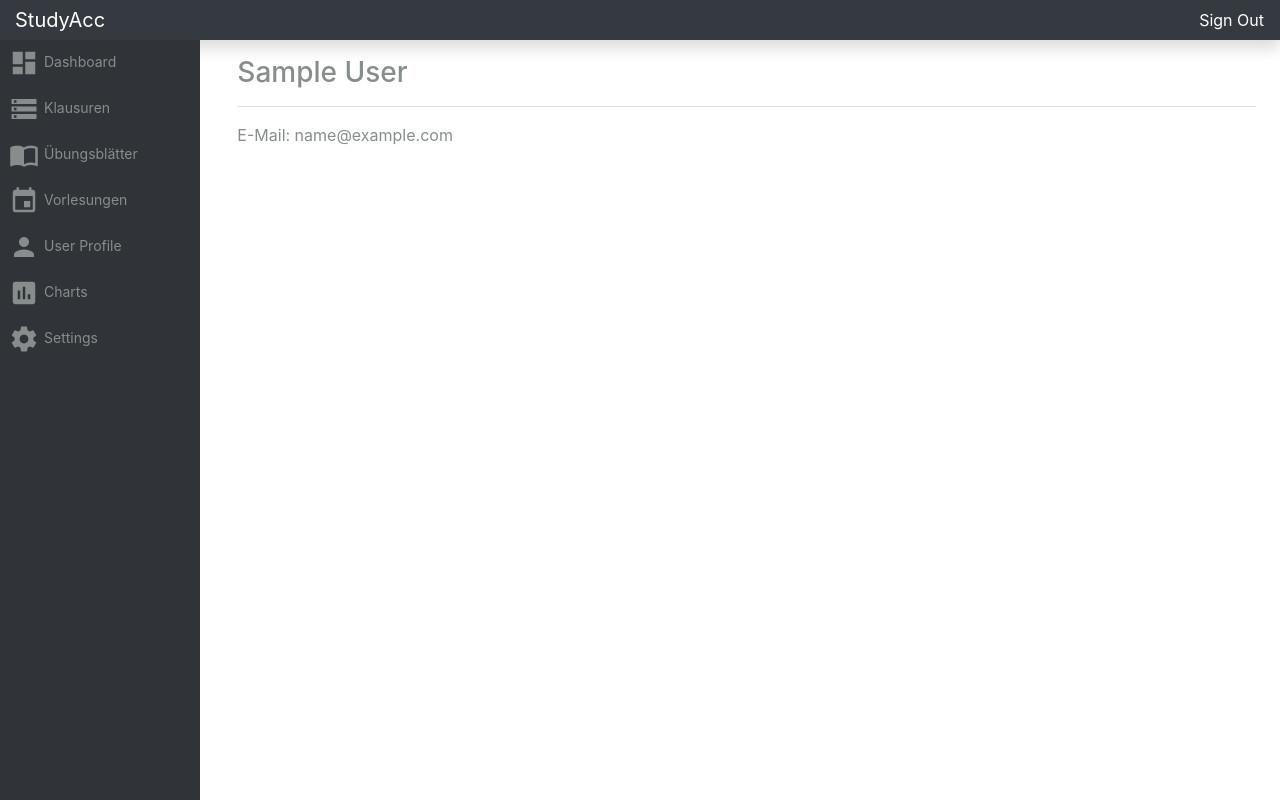
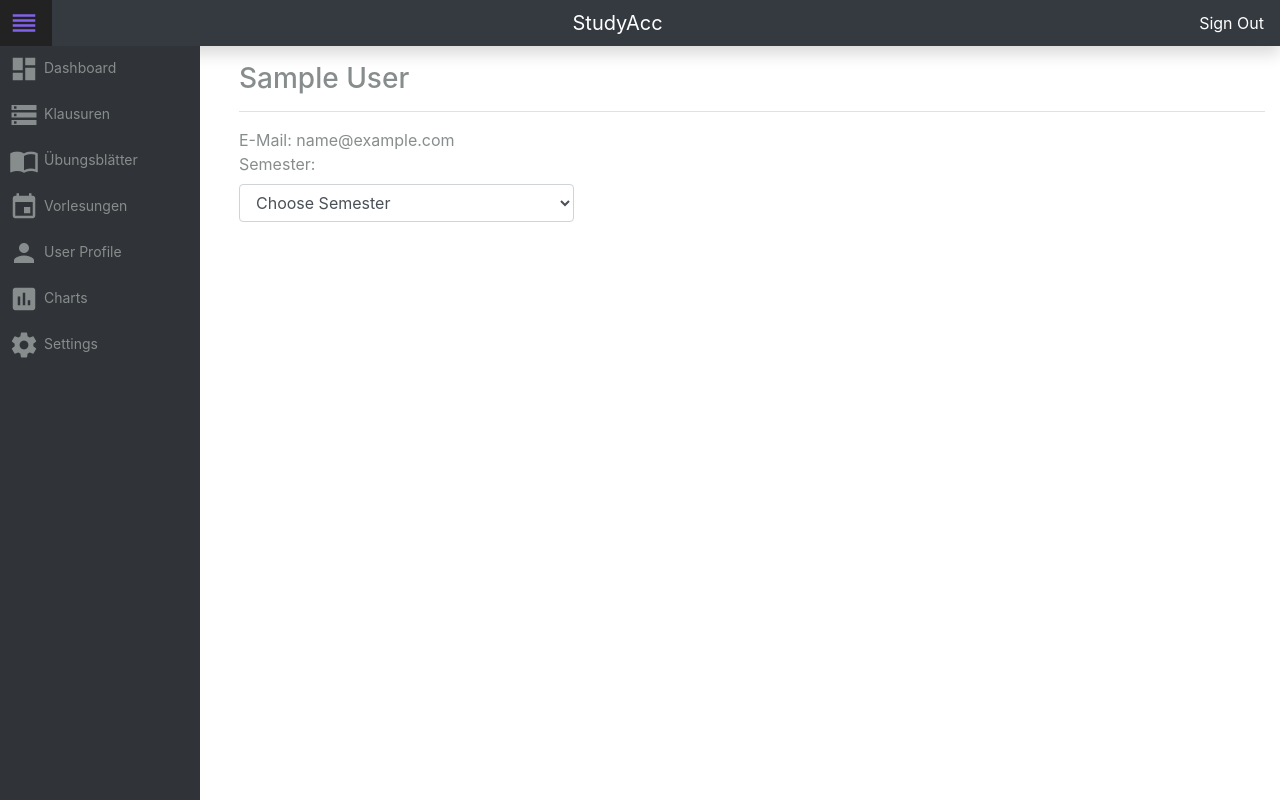
Before and after one commit to seiKreativ/studyAcc, a Node server app: page /profile in a window 1280 px wide. Run offline with Node 20, Linux system fonts and the light colour scheme; the visitor is signed in with stand-in values (Sample User, id 1); data that the repository does not hold is empty; some libraries are stand-ins or nearby versions.

Commit message:
changes for mobile use

```diff
--- a/app.js
+++ b/app.js
@@ -12,7 +12,7 @@ const { ensureAuthenticated } = require('./config/auth');
 
 
 
-const { getDashboard, getWelcome, getProfile } = require('./routes/index');
+const { getDashboard, getWelcome, getProfile, editProfile } = require('./routes/index');
 const { addExamPage, addExam, deleteExam, editExam, editExamPage, getExams } = require('./routes/exams');
 const { getLogin, postLogin, getRegister, postRegister, getLogout } = require('./routes/users');
 const { getUebungsblaetter, showUebungsblaetter, addUebungsblattPage, addUebungsblatt, deleteUebungsblatt, editUebungsblatt, editUebungsblattPage } = require('./routes/uebungsblaetter');
@@ -108,6 +108,7 @@ app.post('/uebungsblaetter/addUebungsblatt', ensureAuthenticated, addUebungsblat
 app.post('/uebungsblaetter/editUebungsblatt/:semester/:name/:number', ensureAuthenticated, editUebungsblatt);
 app.post('/vorlesungen/addVorlesung', ensureAuthenticated, addVorlesung);
 app.post('/vorlesungen/editVorlesung/:semester/:name', ensureAuthenticated, editVorlesung);
+app.get('/profile', ensureAuthenticated, editProfile);
 
 
 
--- a/css/layoutDashboard.css
+++ b/css/layoutDashboard.css
@@ -24,6 +24,10 @@ body,
     background-color: #878d8d;
 }
 
+::-webkit-scrollbar {
+    display: none;
+}
+
 .text-mattGray,
 body,
 .nav-link .icon,
@@ -44,7 +48,7 @@ body,
 }
 
 .wrapper {
-    margin-top: 2.5rem;
+    margin-top: 2.85rem;
 }
 
 .wrapper .sideMenu {
@@ -52,7 +56,7 @@ body,
     top: 0;
     bottom: 0;
     left: 0;
-    margin: 2.5rem auto auto;
+    margin: 2.85rem auto auto;
     width: 12.5rem;
     -webkit-transition: all ease 0.25s;
     transition: all ease 0.25s;
@@ -63,7 +67,6 @@ body,
 
 .wrapper .content {
     width: 100%;
-    margin-left: 0rem;
     -webkit-transition: all ease 0.25s;
     transition: all ease 0.25s;
 }
@@ -79,11 +82,11 @@ body,
         transform: translateX(0);
     }
     .wrapper .content {
-        margin-left: 12.5rem;
-        margin-top: 20rem;
+        margin-left: 14rem;
+        margin-top: 0rem;
     }
     .wrapper.active .sideMenu {
-        width: 3.125rem;
+        width: 3.25rem;
     }
     .wrapper.active .sideMenu .nav-link {
         text-align: center;
@@ -95,7 +98,7 @@ body,
         display: none;
     }
     .wrapper.active .content {
-        margin-left: 3.125rem;
+        margin-left: 3.25rem;
     }
 }
 
--- a/js/layoutDashboard.js
+++ b/js/layoutDashboard.js
@@ -6,12 +6,13 @@ $(document).ready(function() {
 
 });
 
-function calcSchnitt(exams) {
-    var noteIns;
-    var lpIns;
-    exams.forEach(element => {
-        noteIns += element.note * element.leistungspunkte;
-        lpIns += element.leistungspunkte;
-    });
-    return noteIns / lpIns;
-}
+$(document).ready(function() {
+    var adjustSidebar = function() {
+        $(".sidebar").slimScroll({
+            height: document.documentElement.clientHeight - $(".navbar").outerHeight()
+        });
+    };
+    $(".sideMenuToggler").on("click", function() {
+        $(".wrapper").toggleClass("active");
+    })
+})
--- a/models/User.js
+++ b/models/User.js
@@ -28,7 +28,8 @@ const Users = db.define('users', {
         password: {
             type: Sequelize.STRING,
             allowNull: false,
-        }
+        },
+
     }
 
 
--- a/routes/index.js
+++ b/routes/index.js
@@ -56,4 +56,12 @@ module.exports = {
 
         });
     },
+    editProfile: (req, res) => {
+        res.render('profile.ejs', {
+            name: req.user.name,
+            email: req.user.email,
+            layout: 'layoutDashboard',
+
+        });
+    },
 };
--- a/routes/users.js
+++ b/routes/users.js
@@ -149,7 +149,8 @@ module.exports = {
                         const newUser = new User({
                             name,
                             email,
-                            password
+                            password,
+
                         });
                         console.log('new user');
                         // Hash Password
--- a/views/dashboard.ejs
+++ b/views/dashboard.ejs
@@ -1,4 +1,3 @@
-<main role="main" class="col-md-9 ml-sm-auto col-lg-10 px-4">
 <div class="d-flex justify-content-between flex-wrap flex-md-nowrap align-items-center pt-3 pb-2 mb-3 border-bottom">
     <h1 class="h3">Overview</h1>
 </div>
@@ -41,4 +40,3 @@
 
 
 </div>
-</main>
--- a/views/exams.ejs
+++ b/views/exams.ejs
@@ -1,5 +1,3 @@
-<main role="main" class="col-md-9 ml-sm-auto col-lg-10 px-4">
-
 <div class="d-flex justify-content-between flex-wrap flex-md-nowrap align-items-center pt-3 pb-2 mb-3 border-bottom">
     <h1 class="h3">Klausuren</h1>
 
@@ -13,6 +11,3 @@
     <% include ./partials/tableDashboard %>
 
 </div>
-
-
-</main>
--- a/views/layoutDashboard.ejs
+++ b/views/layoutDashboard.ejs
@@ -14,7 +14,12 @@
 
 <body>
     <nav class="navbar navbar-dark fixed-top bg-dark flex-md-nowrap p-0 shadow">
-        <a class="navbar-brand col-sm-3 col-md-2 mr-0" href="/dashboard">StudyAcc</a>
+        <a href="#" class="nav-link sideMenuToggler px-2" style="text-emphasis: none">
+            <i class="material-icons icon">
+                            reorder
+                        </i>
+        </a>
+        <a class="navbar-brand ml-3" href="/dashboard">StudyAcc</a>
 
         <a class="navbar" href="/users/logout" style="color: white; text-decoration-line: none; ">Sign Out</a>
 
@@ -24,7 +29,7 @@
     </nav>
     <div class="wrapper d-flex">
         <div class="sideMenu bg-mattBlackLight">
-            <div class="sidebar">
+            <div class="sidebar-collapse">
                 <ul class="navbar-nav">
                     <li class="nav-item">
                         <a href="/dashboard" class="nav-link px-2">
@@ -77,9 +82,11 @@
                 </ul>
             </div>
         </div>
-
-
-        <%- body %>
+        <div class="content">
+            <div class="container-fluid">
+                <%- body %>
+            </div>
+        </div>
 
 
     </div>
--- a/views/profile.ejs
+++ b/views/profile.ejs
@@ -1,4 +1,3 @@
-<main role="main" class="col-md-9 ml-sm-auto col-lg-10 px-4">
 <div class="d-flex justify-content-between flex-wrap flex-md-nowrap align-items-center pt-3 pb-2 mb-3 border-bottom">
     <h1 class="h3">
         <%= name %>
@@ -8,4 +7,27 @@
     E-Mail:
     <%= email %>
 </div>
-</main>
+<form class="ProfileForm" action="/profile" method="POST">
+    <div class="form-row">
+        <div class="form-group col-md-4">
+            <label for="semester">Semester:</label>
+            <select id="semester" name="semester" class="form-control" required>
+                <option selected disabled>Choose Semester</option>
+
+                    <option>1</option>
+                    <option>2</option>
+                    <option>3</option>
+                    <option>4</option>
+                    <option>5</option>
+                    <option>6</option>
+                    <option>7</option>
+                    <option>8</option>
+                    <option>9</option>
+                    <option>10</option>
+                    <option>11</option>
+                    <option>12</option>
+                </select>
+            </select>
+        </div>
+</form>
+</div>
--- a/views/vorlesungen.ejs
+++ b/views/vorlesungen.ejs
@@ -1,5 +1,3 @@
-<main role="main" class="col-md-9 ml-sm-auto col-lg-10 px-4">
-
 <div class="d-flex justify-content-between flex-wrap flex-md-nowrap align-items-center pt-3 pb-2 mb-3 border-bottom">
     <h1 class="h3">Vorlesungen</h1>
 
@@ -13,6 +11,3 @@
     <% include ./partials/tableVorlesungen %>
 
 </div>
-
-
-</main>
```
Also changed, not shown: views/uebungsblaetter.ejs (+5 -10 lines). Lines whose indentation alone changed are shown as unchanged.
